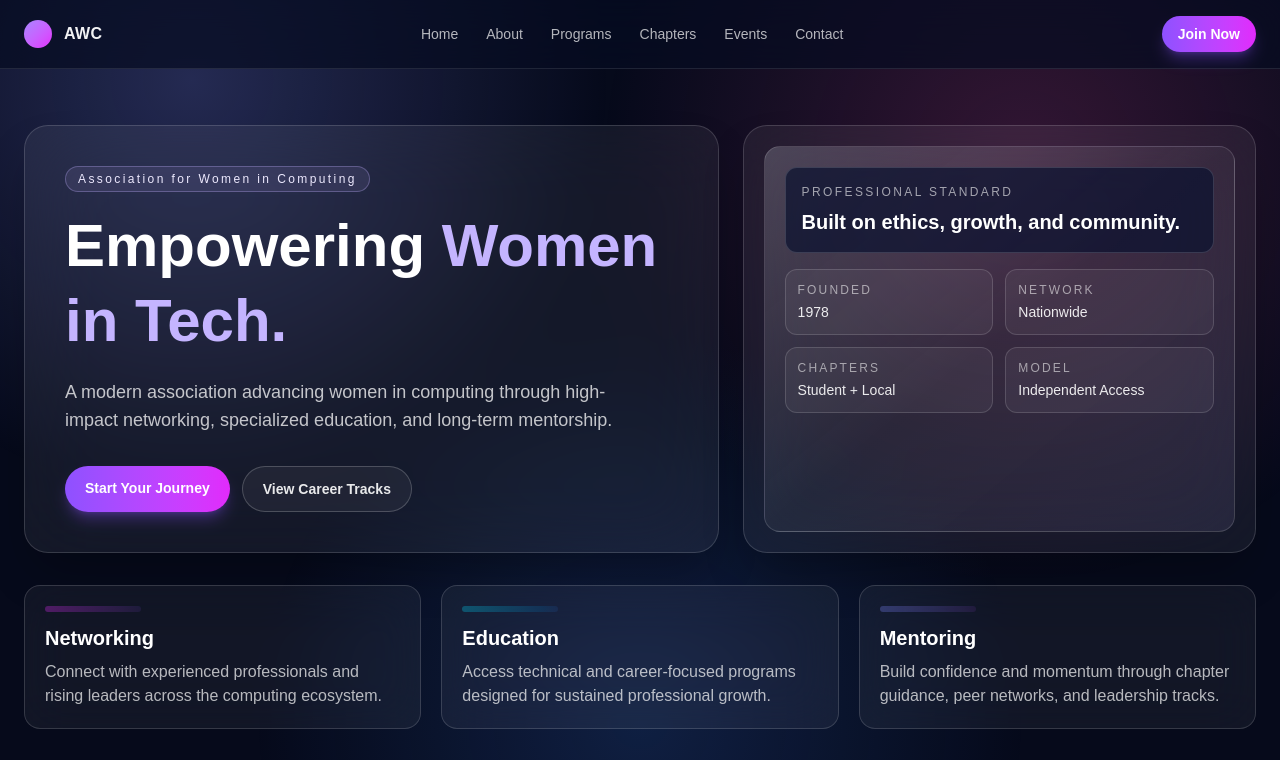
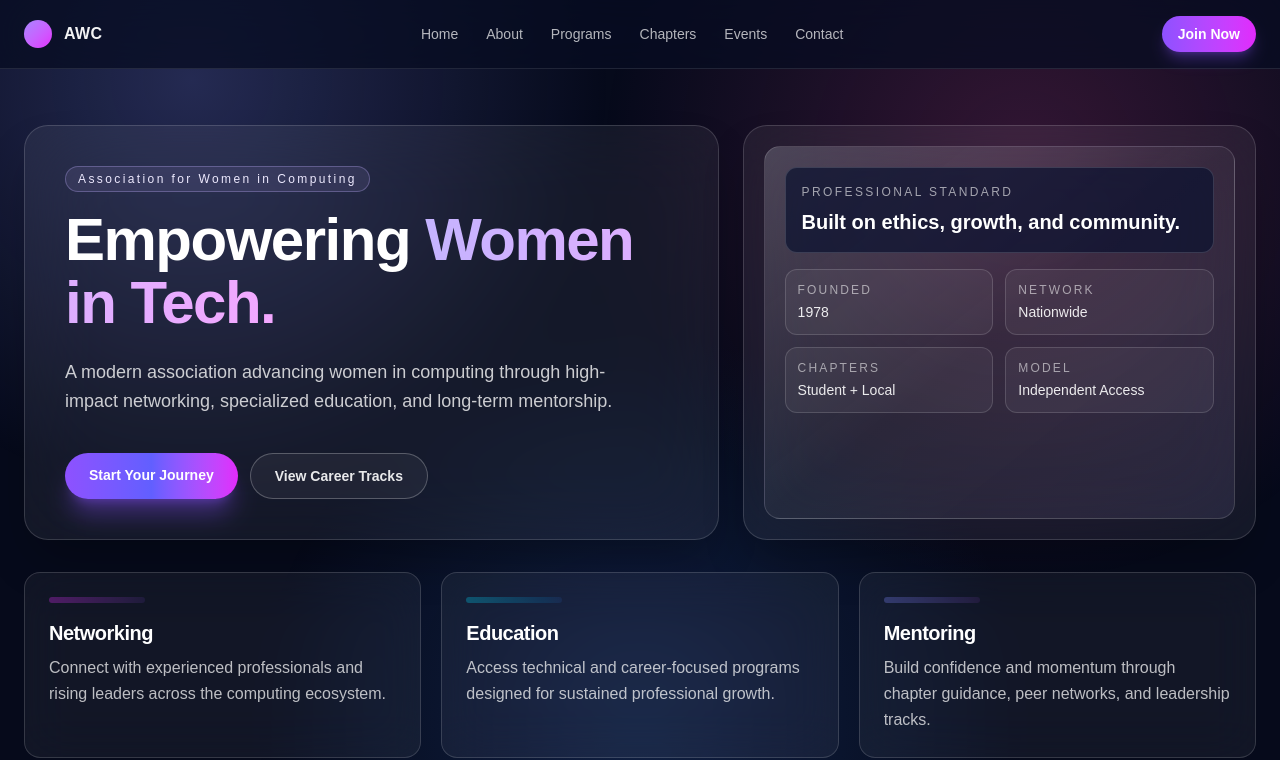
Before and after one commit to zlatiz/awc-hq-redesign, a Next.js app: page / in a window 1280 px wide. Shown: the top 760 px of the page. Built offline with nearby package versions, Linux system fonts and the light colour scheme.

Commit message:
Polish pass: luxury typography, spacing rhythm, and stronger CTA styling

```diff
--- a/src/app/page.tsx
+++ b/src/app/page.tsx
@@ -25,7 +25,7 @@ export default function Home() {
     <div className="min-h-screen bg-[#060A1B] text-white">
       <div className="pointer-events-none fixed inset-0 bg-[radial-gradient(circle_at_15%_10%,rgba(129,140,248,0.25),transparent_32%),radial-gradient(circle_at_80%_20%,rgba(236,72,153,0.2),transparent_35%),radial-gradient(circle_at_50%_90%,rgba(59,130,246,0.18),transparent_40%)]" />
 
-      <header className="sticky top-0 z-20 border-b border-white/10 bg-[#070c22]/70 backdrop-blur-xl">
+      <header className="sticky top-0 z-20 border-b border-white/10 bg-[#070c22]/75 backdrop-blur-2xl">
         <div className="mx-auto flex w-full max-w-7xl items-center justify-between px-6 py-4">
           <div className="flex items-center gap-3">
             <div className="h-7 w-7 rounded-full bg-gradient-to-br from-violet-400 to-fuchsia-500" />
@@ -53,23 +53,23 @@ export default function Home() {
             <p className="mb-4 inline-flex items-center rounded-full border border-violet-300/30 bg-violet-300/10 px-3 py-1 text-xs tracking-[0.2em] text-violet-100">
               Association for Women in Computing
             </p>
-            <h1 className="max-w-2xl text-4xl font-semibold leading-tight sm:text-5xl md:text-6xl">
-              Empowering <span className="text-violet-300">Women in Tech.</span>
+            <h1 className="max-w-2xl text-4xl font-semibold leading-[1.05] tracking-tight sm:text-5xl md:text-6xl">
+              Empowering <span className="bg-gradient-to-r from-violet-300 to-fuchsia-300 bg-clip-text text-transparent">Women in Tech.</span>
             </h1>
-            <p className="mt-5 max-w-xl text-base text-white/75 md:text-lg">
+            <p className="mt-6 max-w-xl text-base leading-relaxed text-white/78 md:text-lg">
               A modern association advancing women in computing through high-impact networking,
               specialized education, and long-term mentorship.
             </p>
-            <div className="mt-8 flex flex-wrap gap-3">
+            <div className="mt-9 flex flex-wrap gap-3">
               <a
                 href="https://www.awc-hq.org/join-awc.html"
-                className="rounded-full bg-gradient-to-r from-violet-500 to-fuchsia-500 px-5 py-3 text-sm font-semibold text-white shadow-lg shadow-violet-500/30 transition hover:brightness-110"
+                className="rounded-full bg-gradient-to-r from-violet-500 via-indigo-500 to-fuchsia-500 px-6 py-3 text-sm font-semibold text-white shadow-xl shadow-violet-500/35 transition duration-200 hover:-translate-y-0.5 hover:brightness-110"
               >
                 Start Your Journey
               </a>
               <a
                 href="https://www.awc-hq.org/chapters.html"
-                className="rounded-full border border-white/20 bg-white/5 px-5 py-3 text-sm font-semibold text-white/90 transition hover:bg-white/10"
+                className="rounded-full border border-white/25 bg-white/5 px-6 py-3 text-sm font-semibold text-white/90 transition duration-200 hover:bg-white/12"
               >
                 View Career Tracks
               </a>
@@ -103,11 +103,11 @@ export default function Home() {
           {featureCards.map((card) => (
             <article
               key={card.title}
-              className="rounded-2xl border border-white/15 bg-white/[0.05] p-5 backdrop-blur-xl"
+              className="rounded-2xl border border-white/15 bg-white/[0.05] p-6 backdrop-blur-xl transition duration-200 hover:border-white/25 hover:bg-white/[0.08]"
             >
-              <div className={`mb-3 h-1.5 w-24 rounded-full bg-gradient-to-r ${card.glow}`} />
-              <h2 className="text-xl font-semibold">{card.title}</h2>
-              <p className="mt-2 text-white/70">{card.text}</p>
+              <div className={`mb-4 h-1.5 w-24 rounded-full bg-gradient-to-r ${card.glow}`} />
+              <h2 className="text-xl font-semibold tracking-tight">{card.title}</h2>
+              <p className="mt-2 leading-relaxed text-white/72">{card.text}</p>
             </article>
           ))}
         </section>
```
